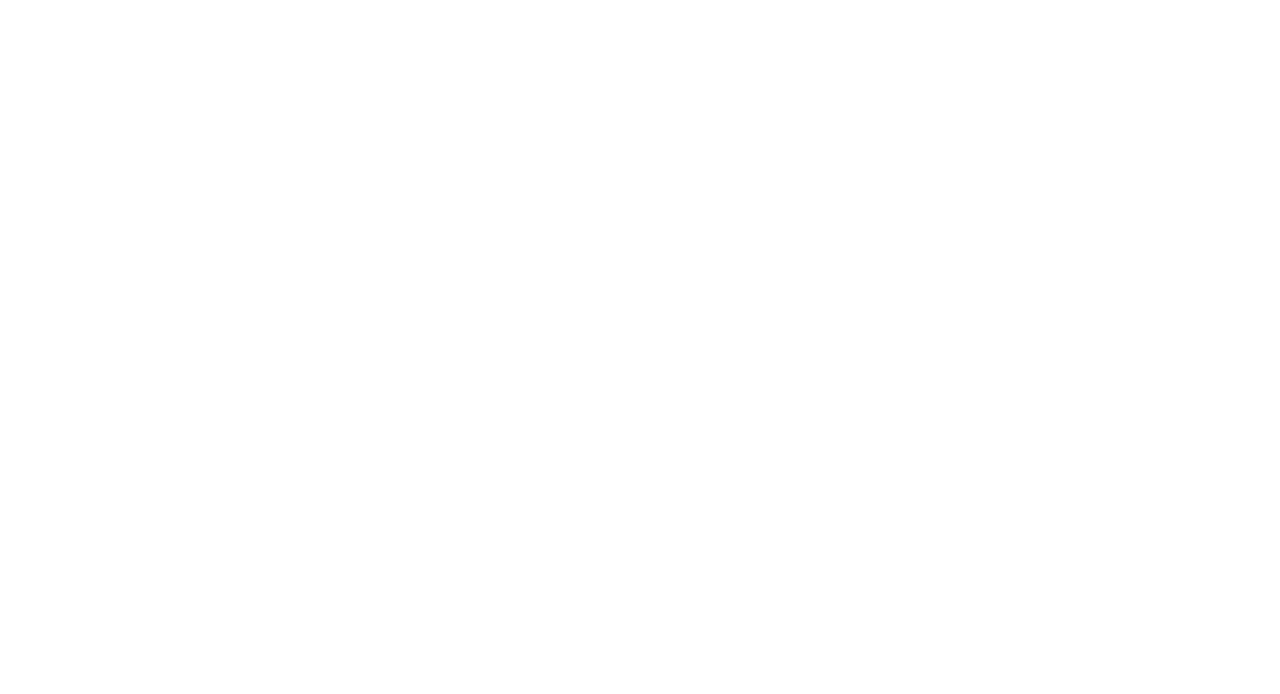
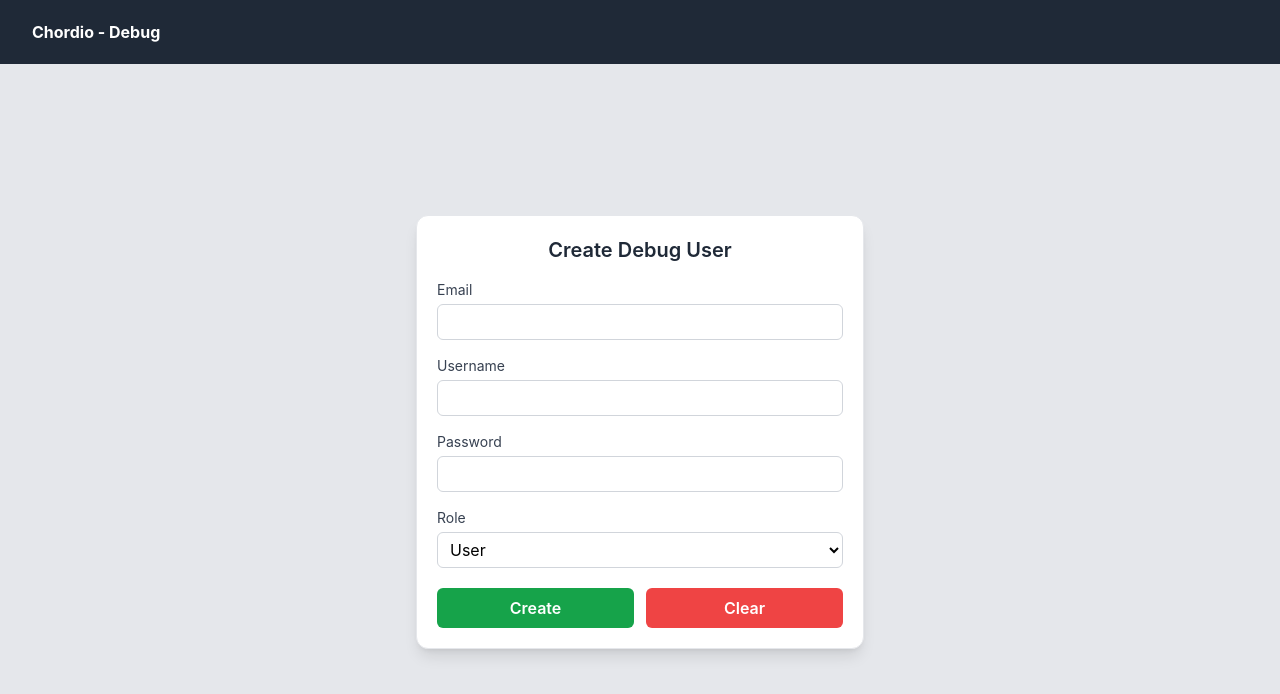
Before and after one commit to Codelade/chordio-ui, a React (Create React App) app: page /debug in a window 1280 px wide. Before the commit this address had no page. Shown: the top 694 px of the page. Built offline with nearby package versions, Linux system fonts and the light colour scheme.

Commit message:
Reduced size of debug create user form for better presentation.

```diff
--- a/src/App.js
+++ b/src/App.js
@@ -8,7 +8,7 @@ function App() {
       {/* Defines what handles page routing */}
       <Routes>
         {/* Debug CRUD Layout */}
-        <Route path="/admin" element={<DebugCreateUserLayout />}></Route>
+        <Route path="/debug" element={<DebugCreateUserLayout />}></Route>
       </Routes>
     </BrowserRouter>
   );
--- a/src/components/DebugCreateUser.js
+++ b/src/components/DebugCreateUser.js
@@ -6,7 +6,7 @@ const DebugCreateUser = () => {
     email: "",
     userName: "",
     password: "",
-    role: "",
+    role: "USER",
   });
 
   const handleChange = (e) => {
@@ -30,65 +30,57 @@ const DebugCreateUser = () => {
   };
 
   return (
-    <div className="min-h-[calc(100vh-4rem)] flex items-center justify-center bg-gray-50 px-4">
-      <div className="w-full max-w-md md:max-w-lg bg-white shadow-xl rounded-xl p-6 md:p-10 border border-gray-200">
-        <h1 className="text-2xl md:text-3xl font-semibold text-gray-800 text-center mb-8">
-          Create a New Debug User
+    <div className="min-h-[calc(100vh-4rem)] flex items-center justify-center bg-gray-200 px-4 py-6">
+      <div className="w-full max-w-md bg-white shadow-lg rounded-xl p-5 border border-gray-200">
+        <h1 className="text-xl font-semibold text-gray-800 text-center mb-4">
+          Create Debug User
         </h1>
 
-        <form className="flex flex-col gap-6" onSubmit={createUser}>
+        <form className="flex flex-col gap-4" onSubmit={createUser}>
           {/* Email */}
           <div className="flex flex-col">
-            <label className="text-gray-700 text-sm font-medium mb-1">
-              Email
-            </label>
+            <label className="text-gray-700 text-sm mb-1">Email</label>
             <input
               type="email"
               name="email"
               value={user.email}
-              onChange={(e) => handleChange(e)}
-              className="h-12 border border-gray-300 rounded-md px-3 focus:outline-none focus:ring-2 focus:ring-blue-500 transition"
+              onChange={handleChange}
+              className="h-9 border border-gray-300 rounded-md px-2 focus:outline-none focus:ring-2 focus:ring-blue-500 transition"
             />
           </div>
 
           {/* Username */}
           <div className="flex flex-col">
-            <label className="text-gray-700 text-sm font-medium mb-1">
-              Username
-            </label>
+            <label className="text-gray-700 text-sm mb-1">Username</label>
             <input
               type="text"
               name="userName"
               value={user.userName}
-              onChange={(e) => handleChange(e)}
-              className="h-12 border border-gray-300 rounded-md px-3 focus:outline-none focus:ring-2 focus:ring-blue-500 transition"
+              onChange={handleChange}
+              className="h-9 border border-gray-300 rounded-md px-2 focus:outline-none focus:ring-2 focus:ring-blue-500 transition"
             />
           </div>
 
           {/* Password */}
           <div className="flex flex-col">
-            <label className="text-gray-700 text-sm font-medium mb-1">
-              Password
-            </label>
+            <label className="text-gray-700 text-sm mb-1">Password</label>
             <input
               type="password"
               name="password"
               value={user.password}
-              onChange={(e) => handleChange(e)}
-              className="h-12 border border-gray-300 rounded-md px-3 focus:outline-none focus:ring-2 focus:ring-blue-500 transition"
+              onChange={handleChange}
+              className="h-9 border border-gray-300 rounded-md px-2 focus:outline-none focus:ring-2 focus:ring-blue-500 transition"
             />
           </div>
 
-          {/* Role Dropdown */}
+          {/* Role */}
           <div className="flex flex-col">
-            <label className="text-gray-700 text-sm font-medium mb-1">
-              Role
-            </label>
+            <label className="text-gray-700 text-sm mb-1">Role</label>
             <select
               name="role"
               value={user.role}
-              onChange={(e) => handleChange(e)}
-              className="h-12 border border-gray-300 rounded-md px-3 bg-white focus:outline-none focus:ring-2 focus:ring-blue-500 transition"
+              onChange={handleChange}
+              className="h-9 border border-gray-300 rounded-md px-2 bg-white focus:outline-none focus:ring-2 focus:ring-blue-500 transition"
             >
               <option value="USER">User</option>
               <option value="MODERATOR">Moderator</option>
@@ -98,10 +90,10 @@ const DebugCreateUser = () => {
           </div>
 
           {/* Buttons */}
-          <div className="flex flex-col md:flex-row md:justify-between gap-4 pt-2">
+          <div className="flex flex-col md:flex-row md:justify-between gap-3 pt-1">
             <button
               type="submit"
-              className="w-full md:w-1/2 h-12 bg-green-600 text-white rounded-md font-semibold hover:bg-green-700 transition"
+              className="w-full md:w-1/2 h-10 bg-green-600 text-white rounded-md font-semibold hover:bg-green-700 transition"
             >
               Create
             </button>
@@ -109,7 +101,7 @@ const DebugCreateUser = () => {
             <button
               type="button"
               onClick={handleClear}
-              className="w-full md:w-1/2 h-12 bg-red-500 text-white rounded-md font-semibold hover:bg-red-600 transition"
+              className="w-full md:w-1/2 h-10 bg-red-500 text-white rounded-md font-semibold hover:bg-red-600 transition"
             >
               Clear
             </button>
--- a/tailwind.config.js
+++ b/tailwind.config.js
@@ -1,10 +1,8 @@
 /** @type {import('tailwindcss').Config} */
 module.exports = {
-  content: [
-    "./src/**/*.{js,jsx,ts,tsx}",
-  ],
+  content: ["./src/**/*.{js,jsx,ts,tsx}"],
   theme: {
     extend: {},
   },
   plugins: [],
-}
+};
```
